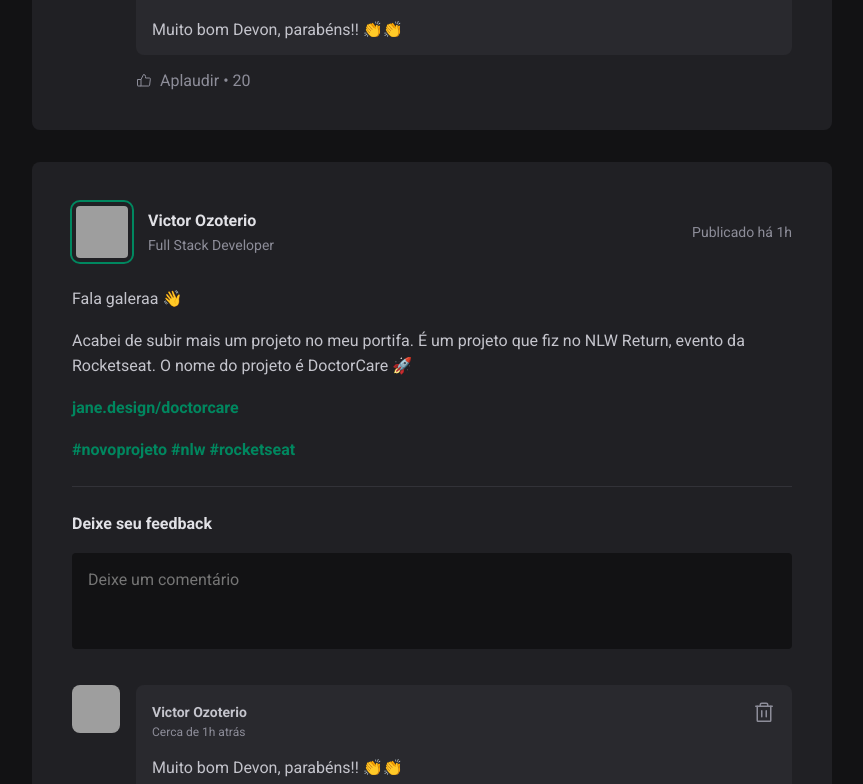
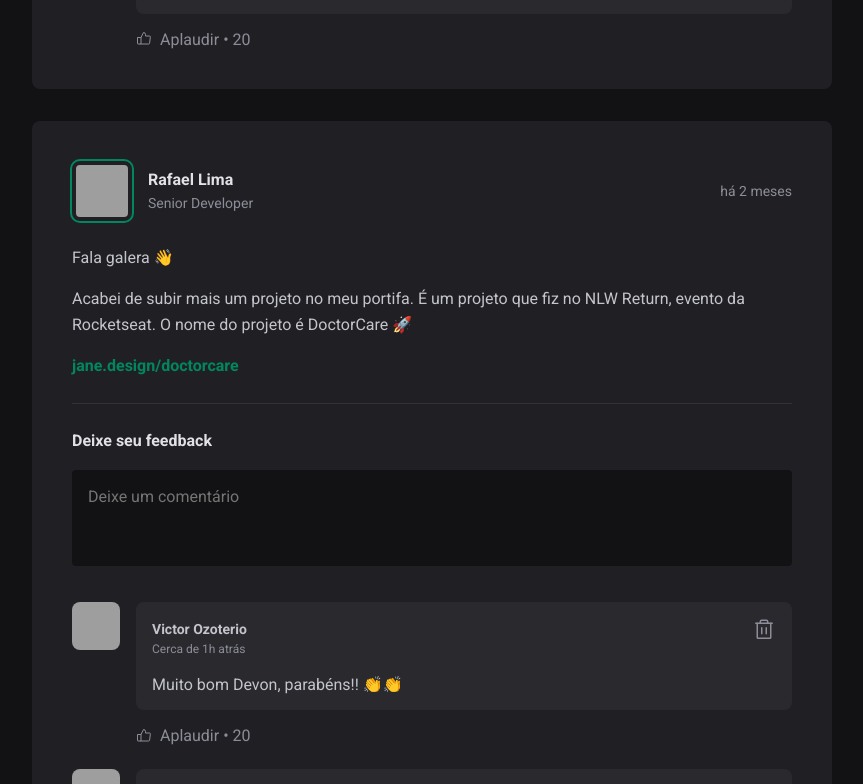
Before and after one commit to victorozoterio/green-post, a React (Vite) app: page / in a window 1280 px wide. Shown: the part 1015-1799 px from the top of the page, without its empty margins (352-1215 px from the left). Built offline with nearby package versions, Linux system fonts and the light colour scheme; grey boxes are pictures that could not be loaded.

Commit message:
feat: itera dados na aplicação

```diff
--- a/package.json
+++ b/package.json
@@ -10,6 +10,7 @@
     "preview": "vite preview"
   },
   "dependencies": {
+    "date-fns": "^4.1.0",
     "phosphor-react": "^1.4.1",
     "react": "^19.1.0",
     "react-dom": "^19.1.0"
--- a/src/App.jsx
+++ b/src/App.jsx
@@ -5,6 +5,37 @@
 import styles from "./App.module.css";
 
 import "./global.css";
+
+const posts = [
+  {
+    id: 1,
+    author: {
+      avatarUrl: 'https://github.com/victorozoterio.png',
+      name: 'Victor Ozoterio',
+      role: 'Full Stack Developer'
+    },
+    content: [
+      { type: 'paragraph', content: 'Fala galera 👋' },
+      { type: 'paragraph', content: 'Acabei de subir mais um projeto no meu portifa. É um projeto que fiz no NLW Return, evento da Rocketseat. O nome do projeto é DoctorCare 🚀' },
+      { type: 'link', content: 'jane.design/doctorcare' },
+    ],
+    publishedAt: new Date('2025-05-03 20:00:00'),
+  },
+  {
+    id: 2,
+    author: {
+      avatarUrl: 'https://github.com/sudorafa.png',
+      name: 'Rafael Lima',
+      role: 'Senior Developer'
+    },
+    content: [
+      { type: 'paragraph', content: 'Fala galera 👋' },
+      { type: 'paragraph', content: 'Acabei de subir mais um projeto no meu portifa. É um projeto que fiz no NLW Return, evento da Rocketseat. O nome do projeto é DoctorCare 🚀' },
+      { type: 'link', content: 'jane.design/doctorcare' },
+    ],
+    publishedAt: new Date('2025-05-10 20:00:00'),
+  },
+];
 
 export function App() {
   return (
@@ -14,11 +45,15 @@
       <div className={styles.wrapper}>
         <Sidebar />
         <main>
-          <Post
-            author="Victor Ozoterio"
-            content="Lorem ipsum dolor sit amet consectetur adipisicing elit. Quisquam, quos."
-          />
-          <Post author="Davy Jones" content="um novo post aqui" />
+          {posts.map(post => {
+            return (
+              <Post
+                author={post.author}
+                content={post.content}
+                publishedAt={post.publishedAt}
+              />
+            )
+          })}
         </main>
       </div>
     </div>
--- a/src/components/Post.jsx
+++ b/src/components/Post.jsx
@@ -1,40 +1,44 @@
+import { format, formatDistanceToNow } from 'date-fns';
+import ptBR from 'date-fns/locale/pt-BR';
+
 import { Avatar } from './Avatar';
 import { Comment } from './Comment';
 import styles from "./Post.module.css";
 
-export function Post() {
+export function Post({ author, publishedAt, content }) {
+  const publishedDateFormatted = format(publishedAt, "d 'de' LLLL 'às' HH:mm'h'", {
+    locale: ptBR,
+  });
+
+  const publishedDateRelativeToNow = formatDistanceToNow(publishedAt, {
+    locale: ptBR,
+    addSuffix: true
+  });
+
   return (
     <article className={styles.post}>
       <header>
         <div className={styles.author}>
-          <Avatar
-            src="https://github.com/victorozoterio.png"
-          />
+          <Avatar src={author.avatarUrl} />
           <div className={styles.authorInfo}>
-            <strong>Victor Ozoterio</strong>
-            <span>Full Stack Developer</span>
+            <strong>{author.name}</strong>
+            <span>{author.role}</span>
           </div>
         </div>
 
-        <time title="11 de Maio às 08:13h" dateTime="2022-05-11 08:13:00">
-          Publicado há 1h
+       <time title={publishedDateFormatted} dateTime={publishedAt.toISOString()}>
+          {publishedDateRelativeToNow}
         </time>
       </header>
 
       <div className={styles.content}>
-        <p>Fala galeraa 👋</p>
-        <p>
-          Acabei de subir mais um projeto no meu portifa. É um projeto que fiz
-          no NLW Return, evento da Rocketseat. O nome do projeto é DoctorCare 🚀
-        </p>
-        <p>
-          <a href="">jane.design/doctorcare</a>
-        </p>
-        <p>
-          <a href="">#novoprojeto</a>{" "}
-          <a href="">#nlw</a>{" "}
-          <a href="">#rocketseat</a>
-        </p>
+        {content.map(line => {
+          if (line.type === 'paragraph') {
+            return <p>{line.content}</p>;
+          } else if (line.type === 'link') {
+            return <p><a href="#">{line.content}</a></p>
+          }
+        })}
       </div>
 
       <form className={styles.commentForm}>
```
Also changed, not shown: 1 other file (tests, documents, lock files or other folders).
